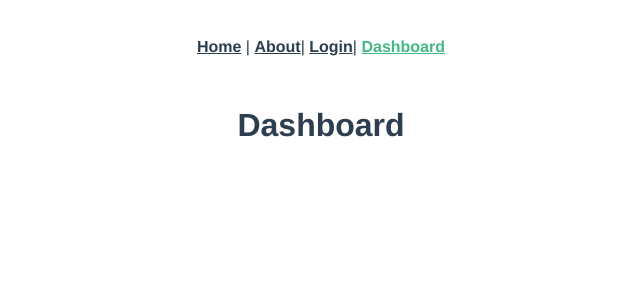
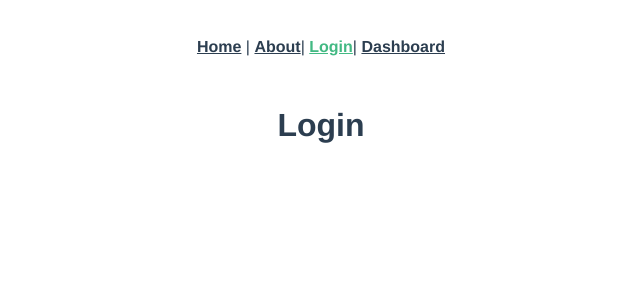
Before and after one commit to RomanStakhiv/vue-starter-kit, a Vue app: page /#/login in a window 1280 px wide. Before the commit this address led to /#/dashboard. Shown: the top 300 px of the page, without its empty margins (319-959 px from the left). Built offline with nearby package versions, Linux system fonts and the light colour scheme.

Commit message:
hotfix refactoring

```diff
--- a/src/router/index.js
+++ b/src/router/index.js
@@ -50,18 +50,11 @@ router.beforeEach((to, from, next) => {
     } else {
       next("login");
     }
-  } else if (to.name === "Login") {
-    if (user.isAuth) {
-      next("dashboard");
-    } else {
-      next();
-    }
+  } else if (to.name === "Login" && user.isAuth) {
+    next("dashboard");
   } else {
     next();
   }
-  console.log("to", to);
-  console.log("from", from);
-  console.log("next", next);
 });
 
 export default router;
--- a/src/store/index.js
+++ b/src/store/index.js
@@ -6,7 +6,7 @@ Vue.use(Vuex);
 export default new Vuex.Store({
   state: {
     user: {
-      isAuth: true
+      isAuth: false
     }
   },
   mutations: {},
```
